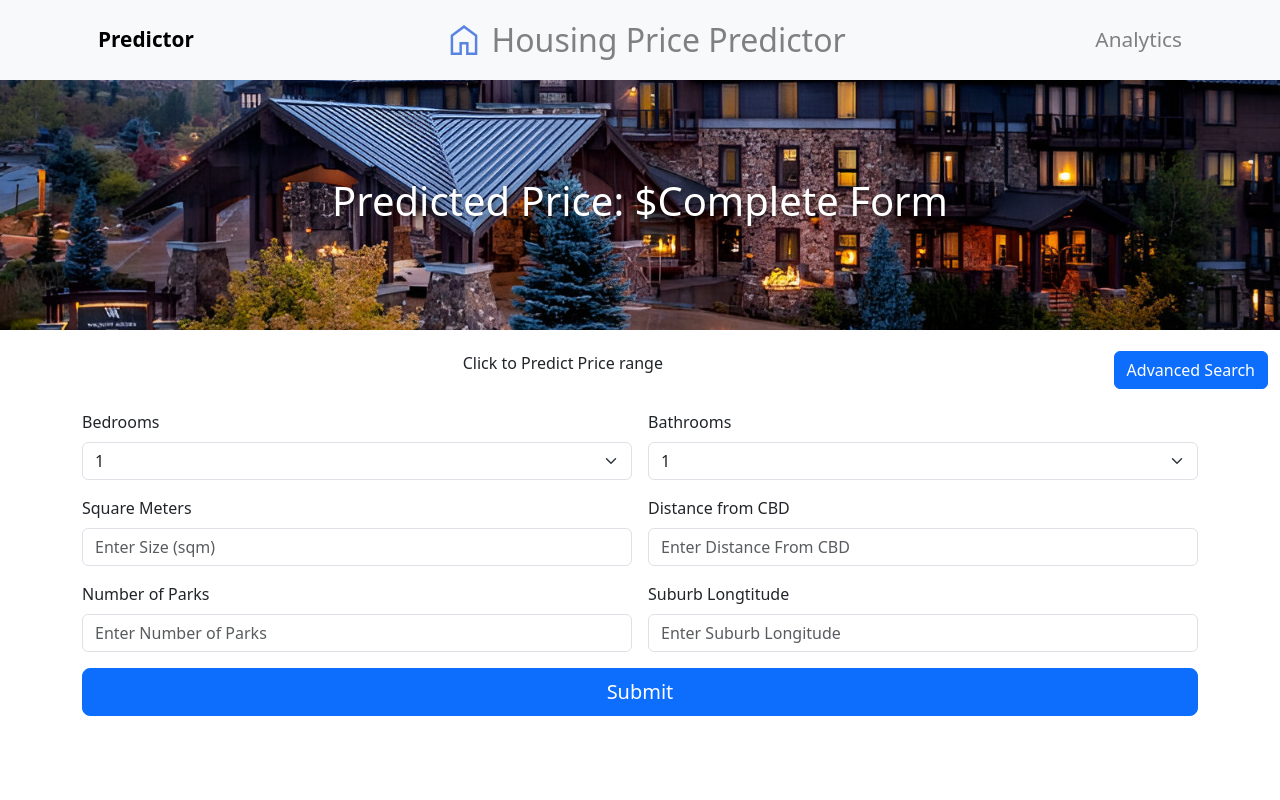
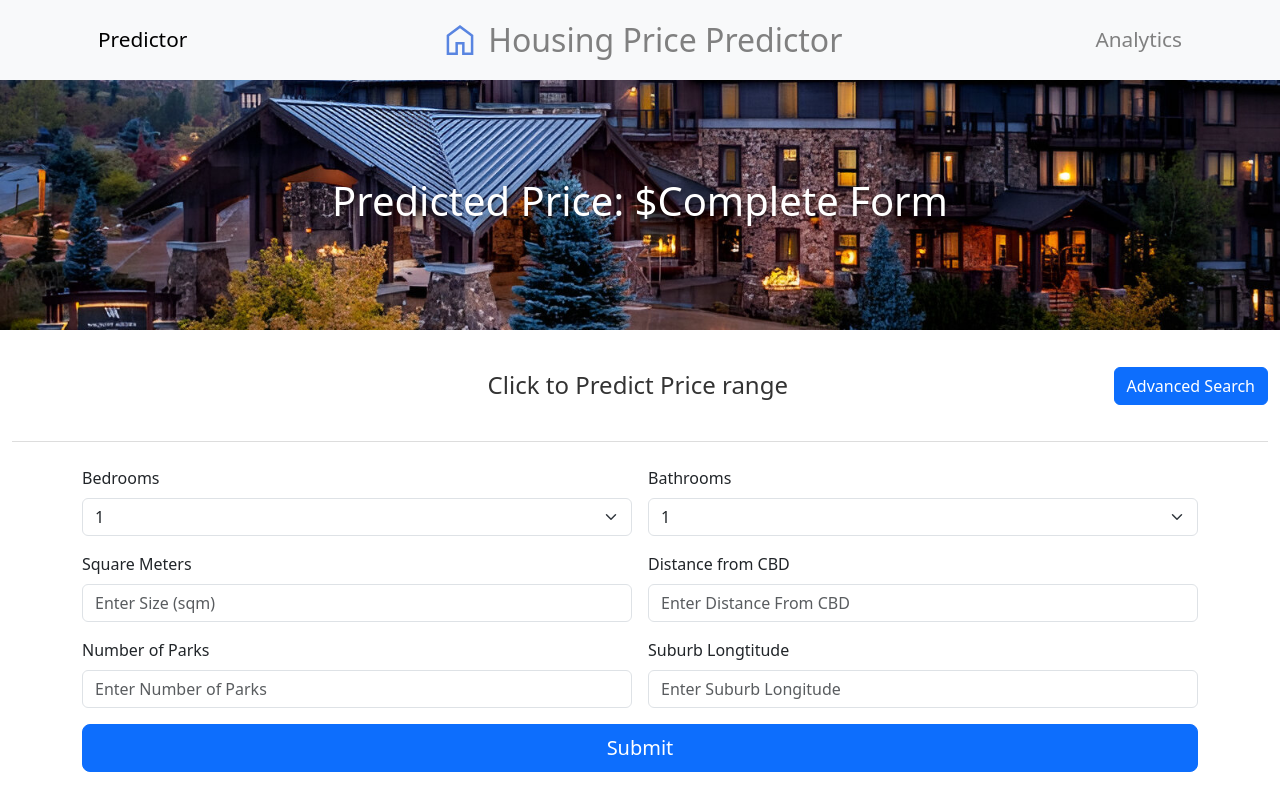
Before and after one commit to isaaciguess/Innovation-Project-Assignment-3, a React (Create React App) app: page /prediction in a window 1280 px wide. Built offline with nearby package versions, Linux system fonts and the light colour scheme.

Commit message:
Mid-Page styling

```diff
--- a/src/components/advancedSearchModal.js
+++ b/src/components/advancedSearchModal.js
@@ -4,13 +4,15 @@ import { useState } from "react";
 import Button from "react-bootstrap/Button";
 import Modal from "react-bootstrap/Modal";
 import ModalForm from "./modalForm";
+import "../styles/predpagemid.css";
+
 function AdvancedSearchModal({ errors, handleBlur, onInputChange, formData }) {
   const [show, setShow] = useState(false);
   const handleClose = () => setShow(false);
   const handleShow = () => setShow(true);
   return (
     <>
-      <Button variant="primary" onClick={handleShow}>
+      <Button variant="primary" className="btn-as-text" onClick={handleShow}>
         Advanced Search
       </Button>
       <Modal show={show} onHide={handleClose}>
--- a/src/components/predPageMid.js
+++ b/src/components/predPageMid.js
@@ -1,3 +1,6 @@
+
+import "../styles/predpagemid.css";
+
 import React from 'react';
 import { Container, Row, Col, Button } from 'react-bootstrap';
 import MyModal from './advancedSearchModal';
@@ -6,11 +9,11 @@ import AdvancedSearchModal from './advancedSearchModal';
 const PredictionPageMid = ({ errors, handleBlur, onInputChange, formData }) => {
     return (
         <>
-            <Container fluid className="d-flex align-items-center justify-content-center p-0" style={{ height: '10vh' }}>
+            <Container fluid className="d-flex align-items-center justify-content-center p-0 prediction-page-mid" style={{height:"14vh"}}>
                 <Row className="w-100 m-0">
                     {/* Centered Column */}
-                    <Col className="d-flex justify-content-center p-0">
-                        <p className="m-0">Click to Predict Price range</p>
+                    <Col className="d-flex justify-content-center p-0 " >
+                        <p className="m-0 click-to-predict-text">Click to Predict Price range</p>
                     </Col>
 
                     {/* Right-Aligned Column */}
--- a/src/pages/prediction.js
+++ b/src/pages/prediction.js
@@ -5,7 +5,7 @@ import PriceRangeBanner from "../components/banner";
 import { Container } from "react-bootstrap";
 import PredictionPageMid from "../components/predPageMid";
 
-function PredictionPage(props) {
+function PredictionPage(props){
   const [predictedPrice, setPredictedPrice] = useState(null);
   const [errors, setErrors] = useState({});
 
@@ -102,7 +102,7 @@ function PredictionPage(props) {
           }
           break;
 
-      case 'mdIncome':
+        case 'subMdIncome':
           if (isNaN(value) || !Number.isInteger(parseFloat(value))) {
             error = 'Median Income must be an integer.';
           } else if (parseInt(value) < 20000 || parseInt(value) > 150000) {
@@ -208,14 +208,14 @@ function PredictionPage(props) {
   return (
     <>
       <div className="container-fluid p-0">
-        <PriceRangeBanner predictedPrice={predictedPrice} />
+          <PriceRangeBanner predictedPrice={predictedPrice}/>
       </div>
-      <Container fluid style={{ height: '10vh' }}>
+      <Container fluid style={{ height: '17vh' }}>
         <PredictionPageMid
         errors={errors}
         handleBlur={handleBlur}
         onInputChange={handleAdvancedFormChange}
-          formData={advancedFormData} />
+        formData={advancedFormData}/>
       </Container>
 
       <div className="prediction-page">
--- a/src/styles/navbar.css
+++ b/src/styles/navbar.css
@@ -3,7 +3,7 @@
 }
 
 .nav-link.active {
-    font-weight: bold;
+    font-weight: 400;
 }
 
 .custom-navbar .nav-link{
--- /dev/null
+++ b/src/styles/predpagemid.css
@@ -0,0 +1,28 @@
+.prediction-page-mid {
+    border-bottom: 1px solid #ddd; /* Subtle bottom border */
+    padding: 20px 0; /* Add padding for vertical spacing */
+}
+
+
+.click-to-predict-text {
+    font-size: 1.5rem;
+    font-weight: 400;
+    padding-left: 150px;
+    color: #333; /* Darker color for prominence */
+}
+
+.advanced-search-button{
+    font-size: 1rem;
+    font-weight: bold;
+    background-color: #007bff; /* Bootstrap primary color */
+    color: white;
+    border: none;
+    padding: 8px 16px;
+    border-radius: 4px;
+    transition: background-color 0.3s ease;
+}
+
+
+.advanced-search-button:hover {
+    background-color: #0056b3; /* Darken on hover */
+}
```
Lines whose indentation alone changed are shown as unchanged.
